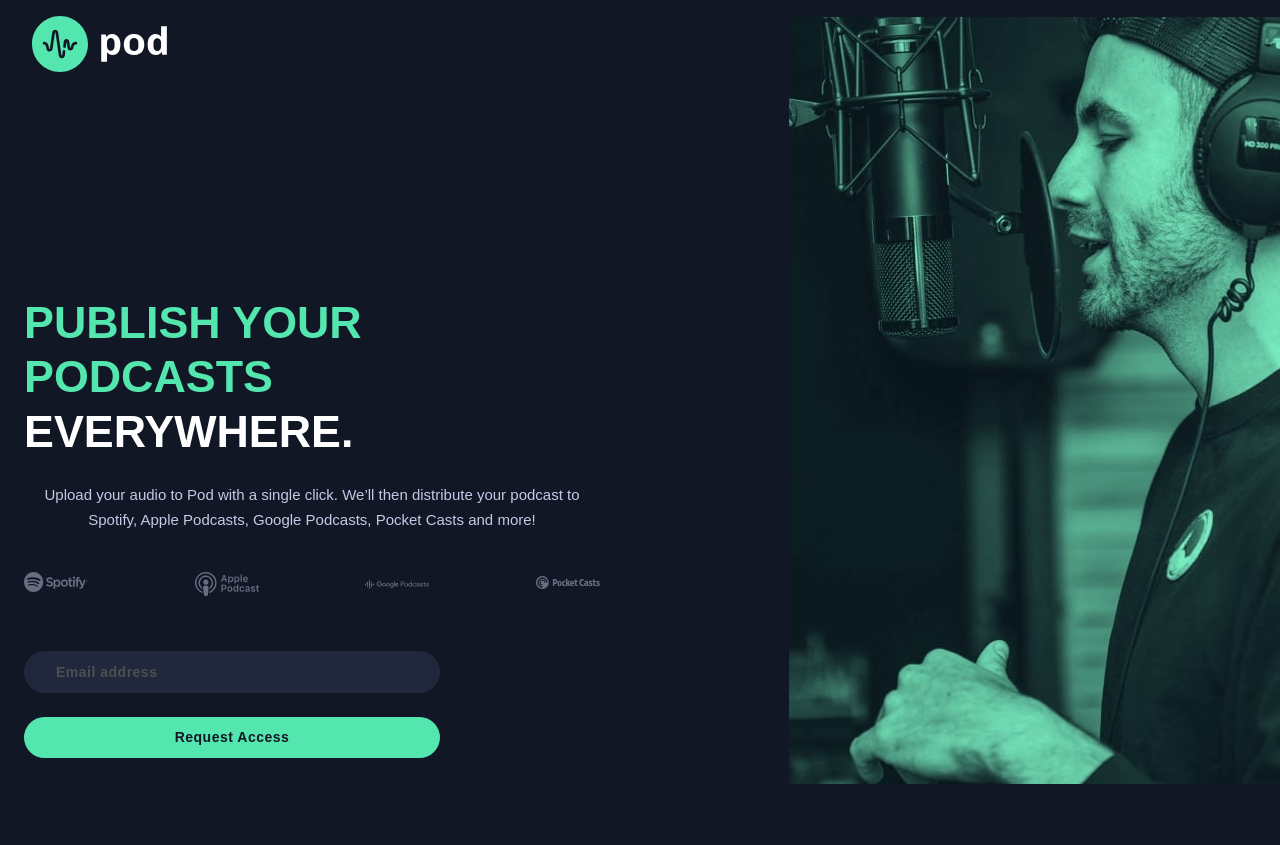
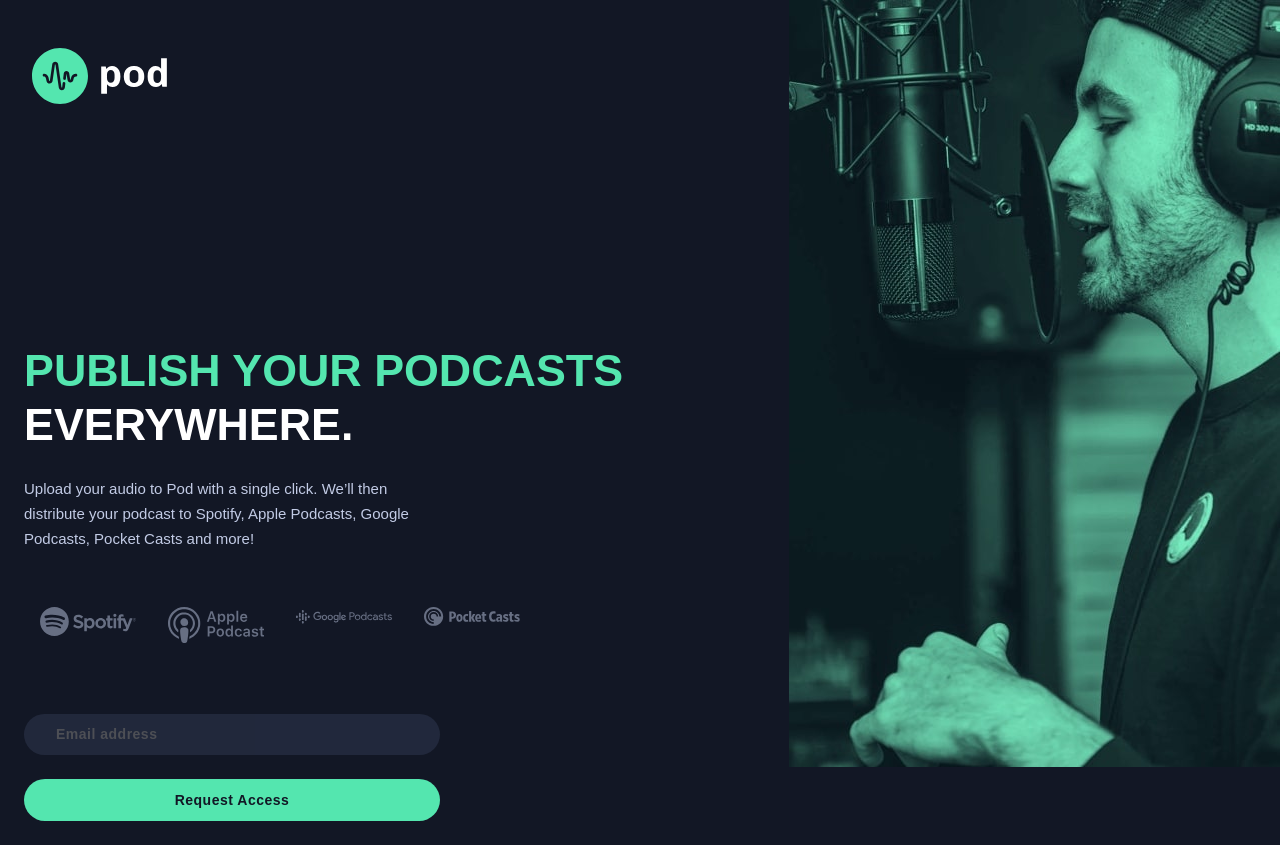
Before and after one commit to RMK-creative/fem-podcast-request-landing-page, a plain HTML site: page index.html in a window 1280 px wide. Before the commit the page ends 800 px from the top, so only its background shows below. Drawn offline with Linux system fonts and the light colour scheme; a web font is replaced by a local one.

Commit message:
adjust font sizes for tablet, and minor changes to element sizes to match design closer

```diff
--- a/styles/styles.scss
+++ b/styles/styles.scss
@@ -71,13 +71,6 @@ h1 span {
   min-height: 1.5rem;
 }
 
-.main__input {
-  font-size: 0.875rem;
-  color: var(--color-lght-grey);
-  padding-left: 3rem;
-  opacity: 0.6;
-}
-
 .logo {
   padding: 1rem 2rem;
   display: inline-block;
@@ -113,6 +106,10 @@ h1 span {
 }
 
 .main__input {
+  font-size: 0.875rem;
+  color: var(--color-lght-grey);
+  padding-left: 3rem;
+  opacity: 0.6;
   width: 100%;
   border-style: none;
   border-radius: 2rem;
@@ -150,7 +147,7 @@ button:hover {
     background-image: none;
     background-image: url(../assets/assets/tablet/image-host.jpg);
     background-size: inherit;
-    background-position: right;
+    background-position: top right;
     background-repeat: no-repeat;
   }
 
@@ -160,9 +157,14 @@ button:hover {
 
   .main__container {
     background-color: var(--color-almost-black);
-    min-width: 39rem;
+    min-width: 41.5rem;
     position: relative;
-    transform: translate(0, 7.5rem);
+    transform: translate(0, 6.5rem);
+  }
+
+  .main__text {
+    max-width: 25rem;
+    text-align: left;
   }
 
   h1 {
@@ -170,6 +172,23 @@ button:hover {
     text-align: left;
     line-height: 3.4rem;
   }
+
+  .logo {
+    padding: 3rem 2rem;
+    display: inline-block;
+  }
+
+  .main__socials-list {
+    justify-content: left;
+  }
+
+  .main__socials-list img {
+    width: 6rem;
+  }
+
+  li {
+    margin: 1rem;
+  }
 }
 
 /****** DESKTOP ******/
```
Also changed, not shown: styles/styles.css, styles/styles.min.css.
